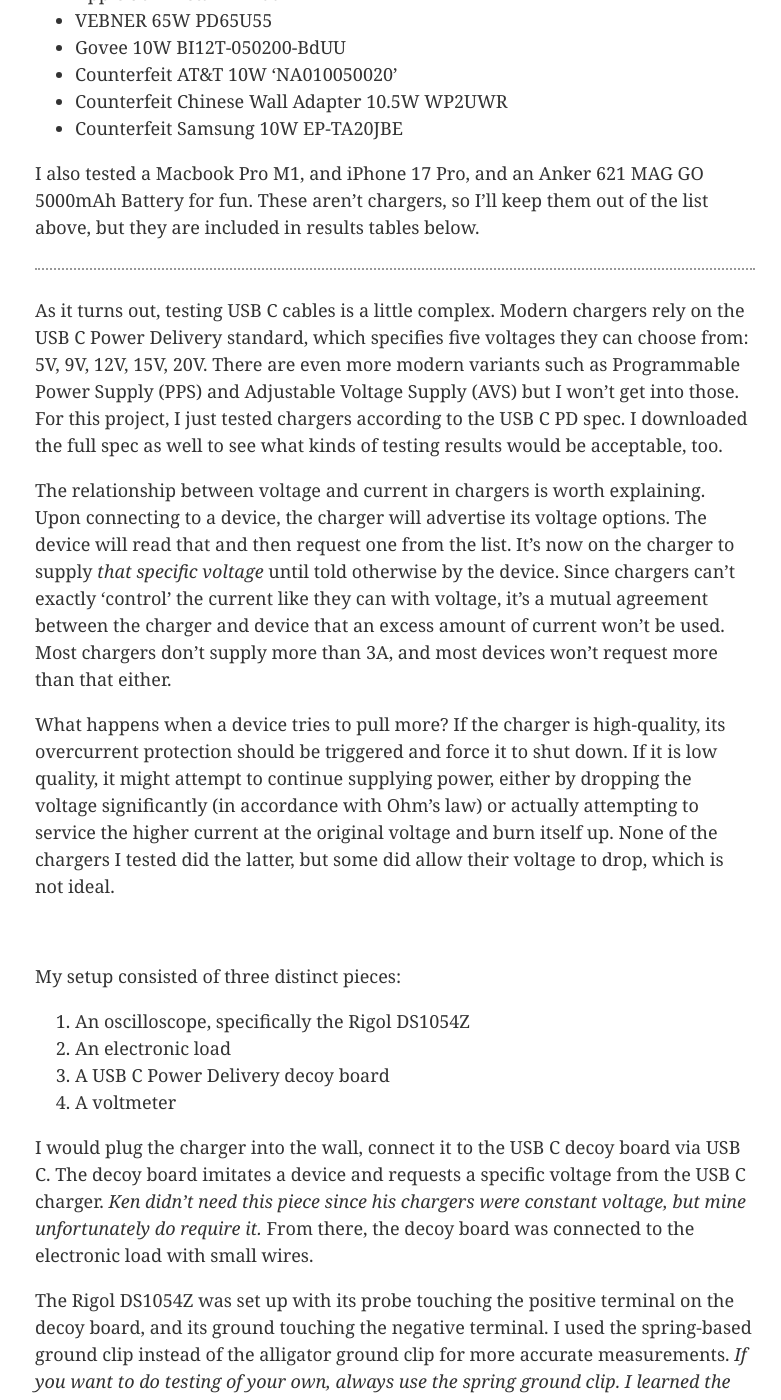
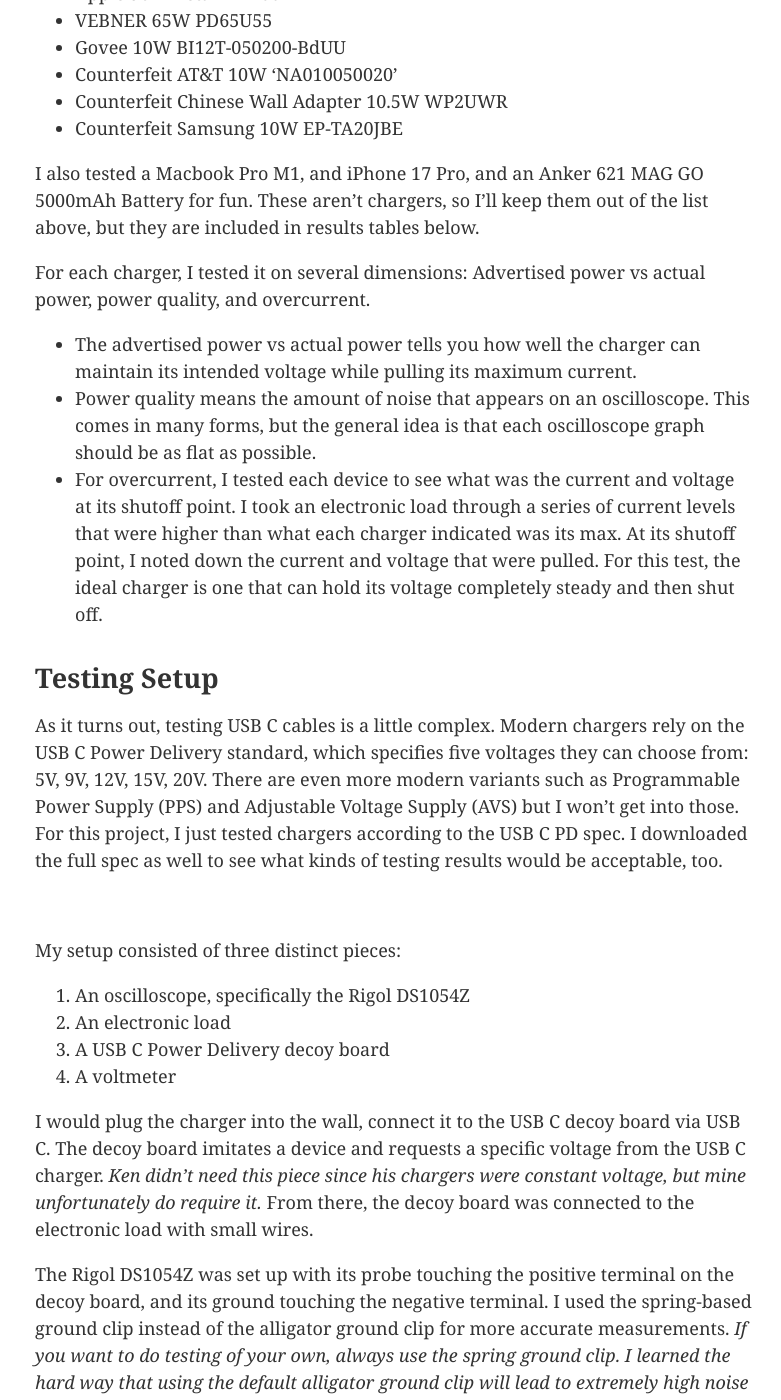
Before and after one commit to 0sps/sull1van.com, a Jekyll site: the page built from _posts/2026-01-19-a-dozen-chargers-in-the-lab.md, in a window 1280 px wide and 1400 px high, scrolled down 1659 px. Shown: the whole window, without its empty margins (245-1026 px from the left). Built offline with Jekyll 4.4.1, drawn with Linux system fonts in a browser that asks for light colours; some of the changed text lies outside the part shown.

Commit message:
Update 2026-01-19-a-dozen-chargers-in-the-lab.md

```diff
--- a/_posts/2026-01-19-a-dozen-chargers-in-the-lab.md
+++ b/_posts/2026-01-19-a-dozen-chargers-in-the-lab.md
@@ -315,15 +315,16 @@
 
 I also tested a Macbook Pro M1, and iPhone 17 Pro, and an Anker 621 MAG GO 5000mAh Battery for fun. These aren't chargers, so I'll keep them out of the list above, but they are included in results tables below.
 
-
----
+For each charger, I tested it on several dimensions: Advertised power vs actual power, power quality, and overcurrent.
+- The advertised power vs actual power tells you how well the charger can maintain its intended voltage while pulling its maximum current.
+- Power quality means the amount of noise that appears on an oscilloscope. This comes in many forms, but the general idea is that each oscilloscope graph should be as flat as possible.
+- For overcurrent, I tested each device to see what was the current and voltage at its shutoff point. I took an electronic load through a series of current levels that were higher than what each charger indicated was its max. At its shutoff point, I noted down the current and voltage that were pulled. For this test, the ideal charger is one that can hold its voltage completely steady and then shut off.
+
+
+## Testing Setup
 
 
 As it turns out, testing USB C cables is a little complex. Modern chargers rely on the USB C Power Delivery standard, which specifies five voltages they can choose from: 5V, 9V, 12V, 15V, 20V. There are even more modern variants such as Programmable Power Supply (PPS) and Adjustable Voltage Supply (AVS) but I won't get into those. For this project, I just tested chargers according to the USB C PD spec. I downloaded the full spec as well to see what kinds of testing results would be acceptable, too.
-
-The relationship between voltage and current in chargers is worth explaining. Upon connecting to a device, the charger will advertise its voltage options. The device will read that and then request one from the list. It's now on the charger to supply *that specific voltage* until told otherwise by the device. Since chargers can't exactly 'control' the current like they can with voltage, it's a mutual agreement between the charger and device that an excess amount of current won't be used. Most chargers don't supply more than 3A, and most devices won't request more than that either.
-
-What happens when a device tries to pull more? If the charger is high-quality, its overcurrent protection should be triggered and force it to shut down. If it is low quality, it might attempt to continue supplying power, either by dropping the voltage significantly (in accordance with Ohm's law) or actually attempting to service the higher current at the original voltage and burn itself up. None of the chargers I tested did the latter, but some did allow their voltage to drop, which is not ideal.
 
 <br>
 
@@ -345,7 +346,7 @@
 If you're interested, the equivalent resistance of my voltmeter during testing was 6.67 mΩ, and the entire system (cable + breakout board + voltmeter) was 170 mΩ. I'm honestly proud of how low that is for a testing setup, especially considering USB C braided cables themselves are allowed to carry a resistance of up to 166 mΩ per the USB C PD spec.
 
 
-### Rating system
+### Rating system for Oscilloscope graphs - Noise and ripple
 
 Each charger is rated 1 to 5 lightning bolts across three categories: noise, ripple, and an overall score. The bolt ratings loosely map to measured peak-to-peak voltage noise on the oscilloscope:
 
@@ -362,9 +363,6 @@
   <figcaption>My original setup with the oscilloscope (before I started using USB C Decoy boards)</figcaption>
 </figure>
 
-## Noise Ratings
-
-If you think a charger deserves one more bolt than I gave it, that's fair — a different oscilloscope, probe setup, or load condition could shift things in either direction. The thresholds are in the [rating system section above](#rating-system).
 
 ---
 
```
Also changed, not shown: other parts of _posts/2026-01-19-a-dozen-chargers-in-the-lab.md (+2 -2 lines).
